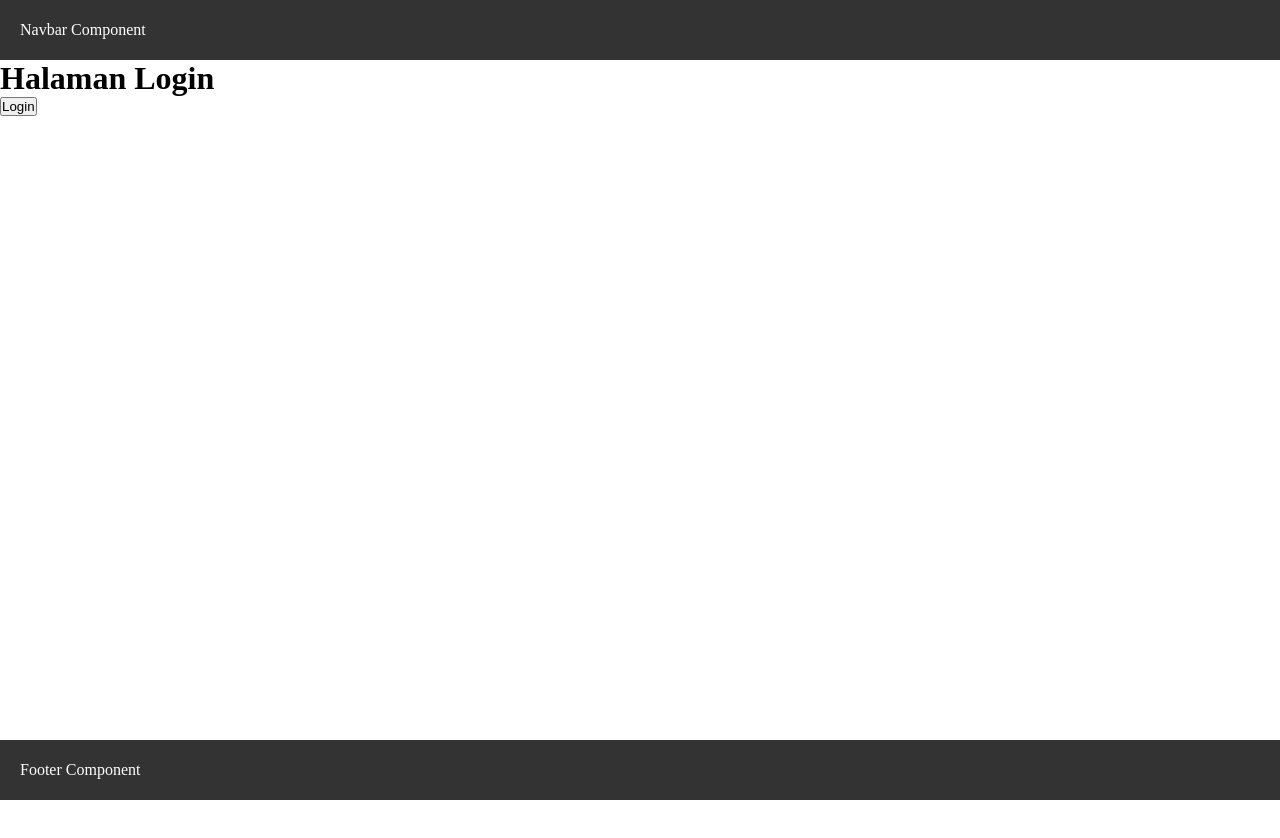
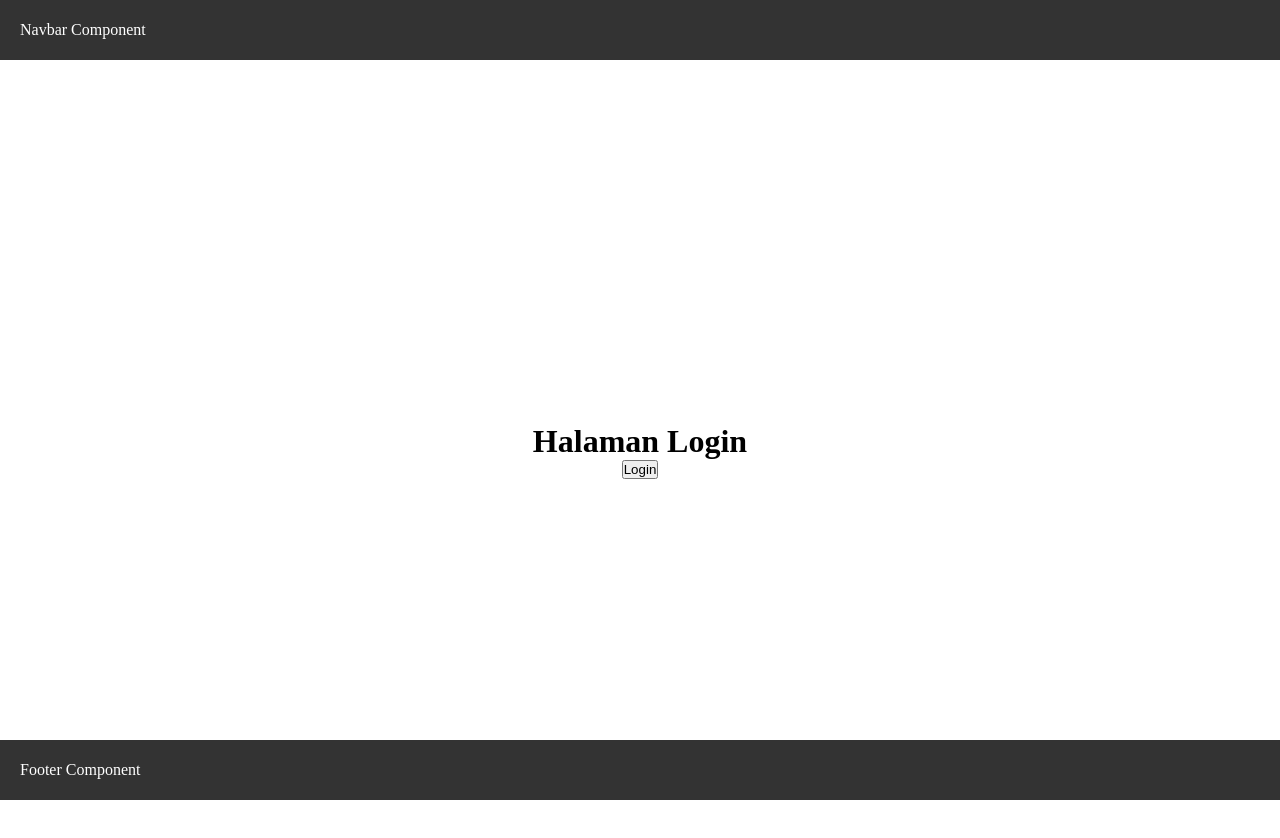
Before and after one commit to Kam141/Framework_2026, a Next.js app in the folder Praktikum_5/my-app/: page /auth/login in a window 1280 px wide. Shown: the top 838 px of the page. Before the commit the page ends 800 px from the top, so only its background shows below. Built offline with nearby package versions, Linux system fonts and the light colour scheme.

Commit message:
jobsheet 5 _langkah 3 (Styling untuk Pages login menggunakan CSS Module}

```diff
--- /dev/null
+++ b/Praktikum_5/my-app/src/pages/auth/login.module.css
@@ -0,0 +1,7 @@
+.login{
+    display: flex;
+    flex-direction: column;
+    align-items: center;
+    justify-content: center;
+    height: 100vh;
+}
--- a/Praktikum_5/my-app/src/pages/auth/login.tsx
+++ b/Praktikum_5/my-app/src/pages/auth/login.tsx
@@ -1,5 +1,7 @@
 import Link from "next/link";
 import {useRouter} from "next/router";
+import styles from "./login.module.css";
+
 
 const halamanLogin = () => {
   const {push} = useRouter();
@@ -8,13 +10,13 @@ const halamanLogin = () => {
     push("/produk");
   }
   return (
-    <div>
+    <div className={styles.login}>
       <h1>Halaman Login</h1>
 
       {/*Login → Product (imperatif) */}
-      <button onClick={handlerLogin}>Login</button> <br />
+      {/* <button onClick={handlerLogin}>Login</button> <br /> */}
       {/* <button onClick={() => push('/produk') }>Login</button> <br /> */}
-      {/* <button onClick={() => handlerLogin()}>Login</button> <br /> */}
+      <button onClick={() => handlerLogin()}>Login</button> <br />
 
       {/*Login ↔ Register (Link)  */}
       {/* <Link href="/auth/register">Ke Halaman Register</Link> */}
```
